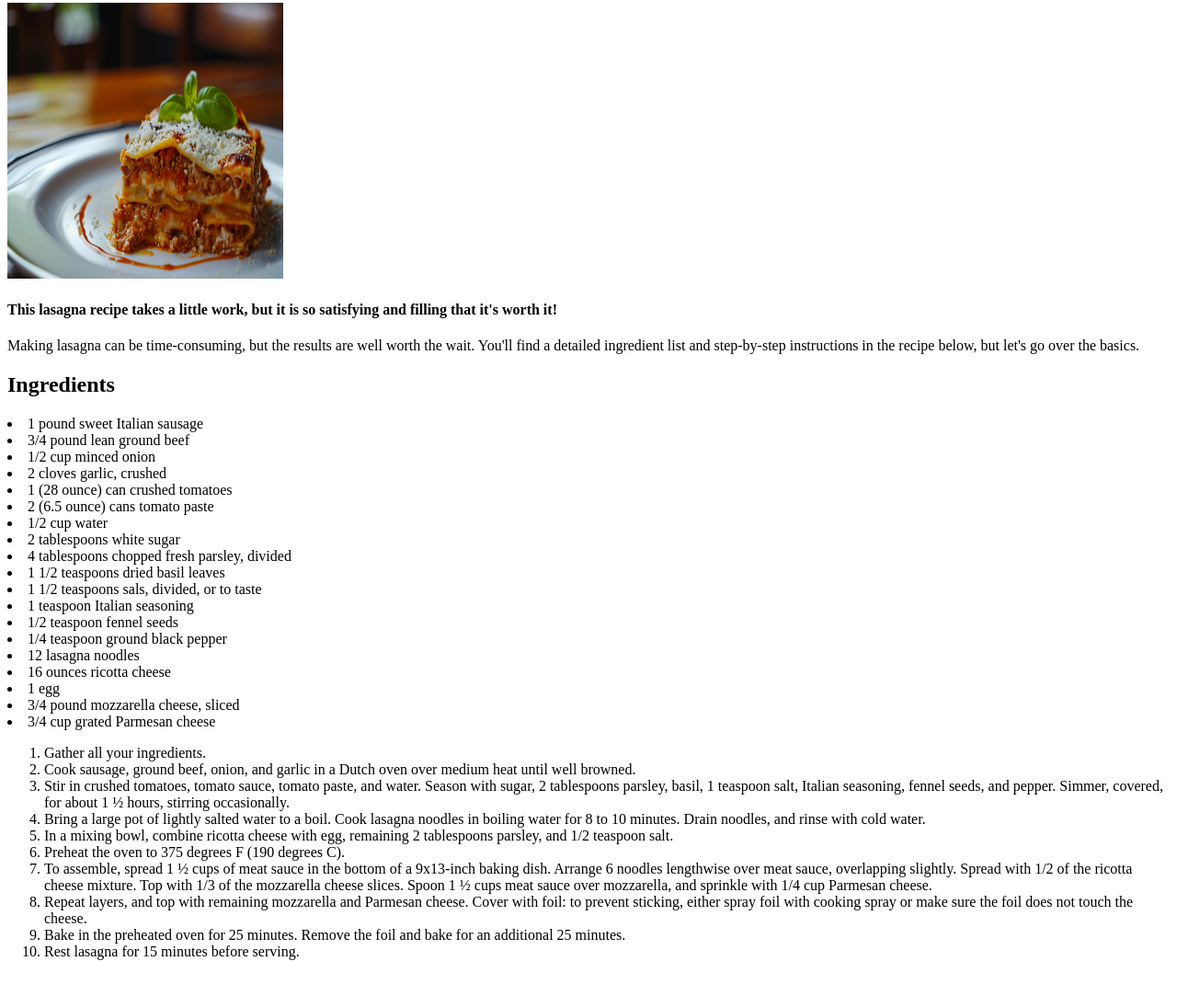
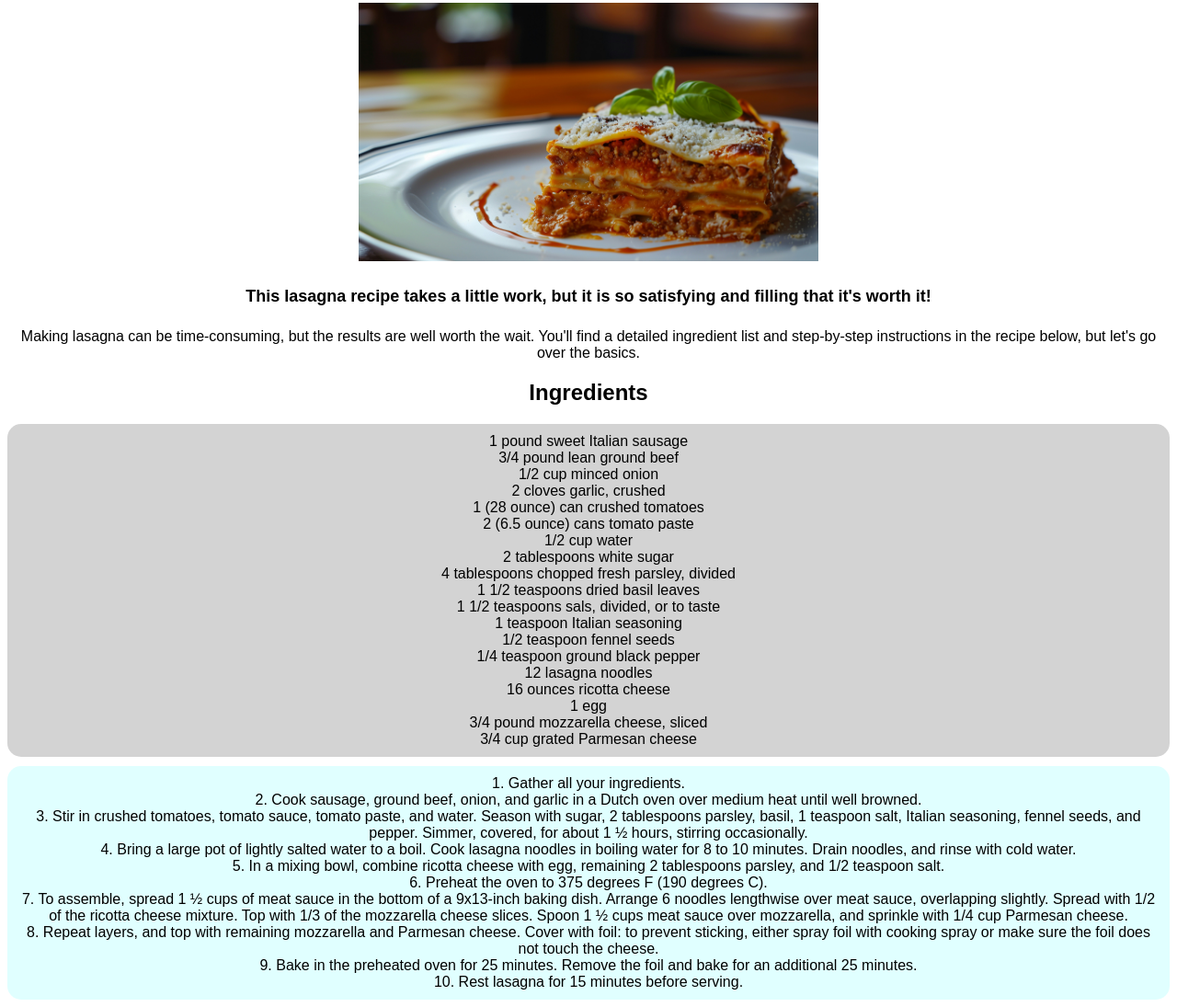
Before and after one commit to joepower25/odin-recipes, a plain HTML site: page recipes/lasagna.html in a window 1280 px wide. Shown: the part 103-1198 px from the top of the page at 92% size. Before the commit the page ends 1163 px from the top, so only its background shows below. Drawn offline with Linux system fonts and the light colour scheme.

Commit message:
Created CSS Stylesheet
Styled every recipe as well as home page. Added all styling shown including background, font size, and colors.

```diff
--- a/index.html
+++ b/index.html
@@ -3,6 +3,7 @@
 <head>
     <meta charset="UTF-8">
     <meta name="viewport" content="width=device-width, initial-scale=1.0">
+    <link rel="stylesheet" href="styles.css">
     <title>Odin Recipes</title>
 </head>
 <body>
--- a/recipes/lasagna.html
+++ b/recipes/lasagna.html
@@ -3,6 +3,7 @@
 <head>
     <meta charset="UTF-8">
     <meta name="viewport" content="width=device-width, initial-scale=1.0">
+    <link rel="stylesheet" href="../styles.css">
     <title>Lasagna</title>
 </head>
 <body>
@@ -15,6 +16,8 @@
     <h4>This lasagna recipe takes a little work, but it is so satisfying and filling that it's worth it!</h4>
     <p>Making lasagna can be time-consuming, but the results are well worth the wait. You'll find a detailed ingredient list and step-by-step instructions in the recipe below, but let's go over the basics.</p>
     <h2>Ingredients</h2>
+    <div class="list"
+        <ul>
             <li>1 pound sweet Italian sausage</li>
             <li>3/4 pound lean ground beef</li>
             <li>1/2 cup minced onion</li>
@@ -34,18 +37,21 @@
             <li>1 egg</li>
             <li>3/4 pound mozzarella cheese, sliced</li>
             <li>3/4 cup grated Parmesan cheese</li>
-
+        </ul>
+    </div>
+    <div class="ordered-list"
         <ol>
-        <li>Gather all your ingredients.</li>
-        <li>Cook sausage, ground beef, onion, and garlic in a Dutch oven over medium heat until well browned.</li>
-        <li>Stir in crushed tomatoes, tomato sauce, tomato paste, and water. Season with sugar, 2 tablespoons parsley, basil, 1 teaspoon salt, Italian seasoning, fennel seeds, and pepper. Simmer, covered, for about 1 ½ hours, stirring occasionally.</li>
-        <li>Bring a large pot of lightly salted water to a boil. Cook lasagna noodles in boiling water for 8 to 10 minutes. Drain noodles, and rinse with cold water.</li>
-        <li>In a mixing bowl, combine ricotta cheese with egg, remaining 2 tablespoons parsley, and 1/2 teaspoon salt.</li>
-        <li>Preheat the oven to 375 degrees F (190 degrees C).</li>
-        <li>To assemble, spread 1 ½ cups of meat sauce in the bottom of a 9x13-inch baking dish. Arrange 6 noodles lengthwise over meat sauce, overlapping slightly. Spread with 1/2 of the ricotta cheese mixture. Top with 1/3 of the mozzarella cheese slices. Spoon 1 ½ cups meat sauce over mozzarella, and sprinkle with 1/4 cup Parmesan cheese.</li>
-        <li>Repeat layers, and top with remaining mozzarella and Parmesan cheese. Cover with foil: to prevent sticking, either spray foil with cooking spray or make sure the foil does not touch the cheese.</li>
-        <li>Bake in the preheated oven for 25 minutes. Remove the foil and bake for an additional 25 minutes.</li>
-        <li>Rest lasagna for 15 minutes before serving.</li>
+            <li>1. Gather all your ingredients.</li>
+            <li>2. Cook sausage, ground beef, onion, and garlic in a Dutch oven over medium heat until well browned.</li>
+            <li>3. Stir in crushed tomatoes, tomato sauce, tomato paste, and water. Season with sugar, 2 tablespoons parsley, basil, 1 teaspoon salt, Italian seasoning, fennel seeds, and pepper. Simmer, covered, for about 1 ½ hours, stirring occasionally.</li>
+            <li>4. Bring a large pot of lightly salted water to a boil. Cook lasagna noodles in boiling water for 8 to 10 minutes. Drain noodles, and rinse with cold water.</li>
+            <li>5. In a mixing bowl, combine ricotta cheese with egg, remaining 2 tablespoons parsley, and 1/2 teaspoon salt.</li>
+            <li>6. Preheat the oven to 375 degrees F (190 degrees C).</li>
+            <li>7. To assemble, spread 1 ½ cups of meat sauce in the bottom of a 9x13-inch baking dish. Arrange 6 noodles lengthwise over meat sauce, overlapping slightly. Spread with 1/2 of the ricotta cheese mixture. Top with 1/3 of the mozzarella cheese slices. Spoon 1 ½ cups meat sauce over mozzarella, and sprinkle with 1/4 cup Parmesan cheese.</li>
+            <li>8. Repeat layers, and top with remaining mozzarella and Parmesan cheese. Cover with foil: to prevent sticking, either spray foil with cooking spray or make sure the foil does not touch the cheese.</li>
+            <li>9. Bake in the preheated oven for 25 minutes. Remove the foil and bake for an additional 25 minutes.</li>
+            <li>10. Rest lasagna for 15 minutes before serving.</li>
         </ol>
+</div>
 </body>
 </html>
--- /dev/null
+++ b/styles.css
@@ -0,0 +1,37 @@
+* {
+font-family: Arial, Helvetica, sans-serif;
+text-align: center;
+}
+
+h1 {
+    color: #deb073;
+}
+
+ul {
+    list-style-type: none;
+}
+
+.list {
+    list-style-type: none;
+    background-color: lightgray;
+    padding: 10px;
+    margin-bottom: 10px;
+    border-radius: 15px;
+}
+
+.ordered-list {
+    background-color: lightcyan;
+    padding: 10px;
+    list-style-type: none;
+    border-radius: 15px;
+}
+
+h4 {
+    font-size: 18px;
+    font-weight: 600;
+}
+
+img {
+    height: auto;
+    width: 500px;
+}
```
Also changed, not shown: recipes/buffalo-chicken-baked-ziti.html (+13 -6 lines), recipes/spicy-grilled-cheese.html (+7 -0 lines). Lines whose indentation alone changed are shown as unchanged.
